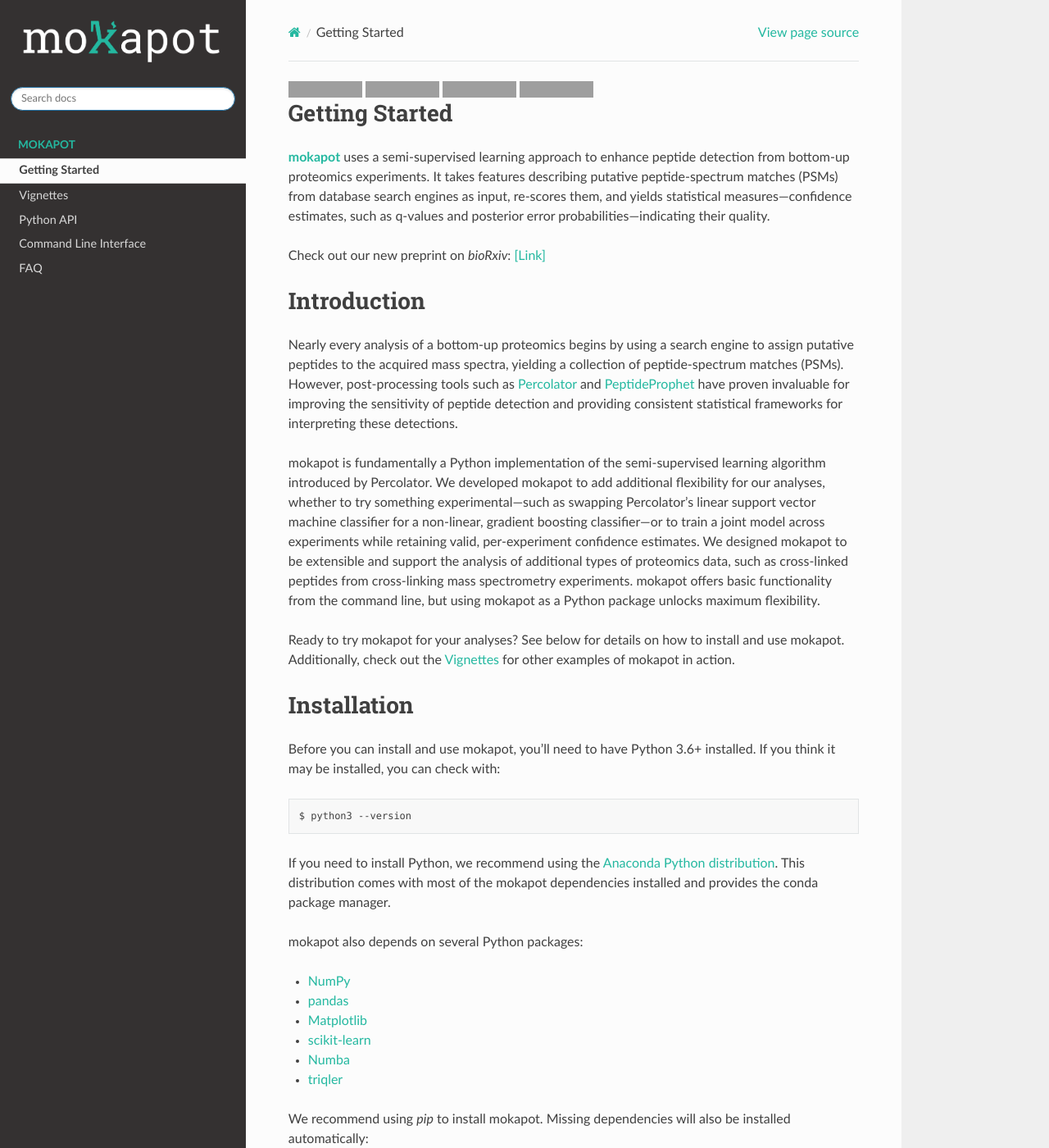
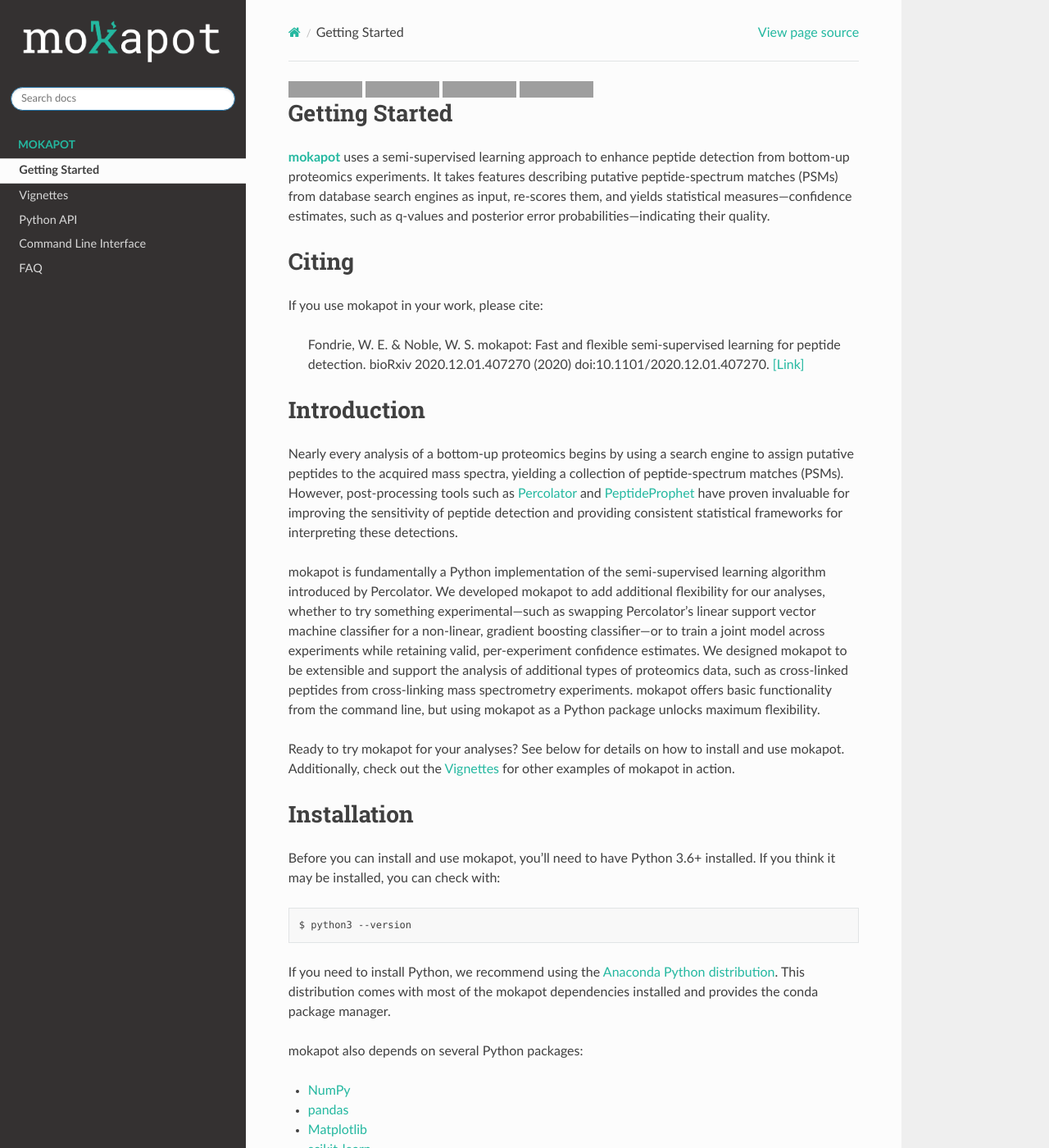
Before and after one commit to wfondrie/mokapot, a Sphinx documentation site: the page built from docs/source/index.rst, in a window 1280 px wide and 1400 px high. Shown: the whole window at 82% size. Built offline with Sphinx 7.4.7 and the Read the Docs theme 2.0.0, drawn with Linux system fonts in a browser that asks for light colours; the version number could not be read and is left out; some of the changed text lies outside the part shown; grey boxes are pictures that could not be loaded.

Commit message:
Added conda install to docs

```diff
--- a/docs/source/index.rst
+++ b/docs/source/index.rst
@@ -24,8 +24,17 @@
 re-scores them, and yields statistical measures---confidence estimates, such as
 q-values and posterior error probabilities---indicating their quality.
 
-Check out our new preprint on *bioRxiv*:
-`[Link] <https://www.biorxiv.org/content/10.1101/2020.12.01.407270v1>`_
+
+Citing
+------
+If you use mokapot in your work, please cite:
+
+.. epigraph::
+   Fondrie, W. E. & Noble, W. S. mokapot: Fast and flexible semi-supervised
+   learning for peptide detection. bioRxiv 2020.12.01.407270 (2020)
+   doi:10.1101/2020.12.01.407270. `[Link]
+   <https://www.biorxiv.org/content/10.1101/2020.12.01.407270v2>`_
+
 
 Introduction
 ------------
@@ -79,8 +88,14 @@
 - `triqler <https://github.com/statisticalbiotechnology/triqler>`_
 
 
-We recommend using `pip` to install mokapot. Missing dependencies will also
+We recommend using `conda` to install mokapot. Missing dependencies will also
 be installed automatically:
+
+.. code-block:: bash
+
+   $ conda install -c bioconda mokapot
+
+You can also install mokapot with `pip`:
 
 .. code-block:: bash
 
```
